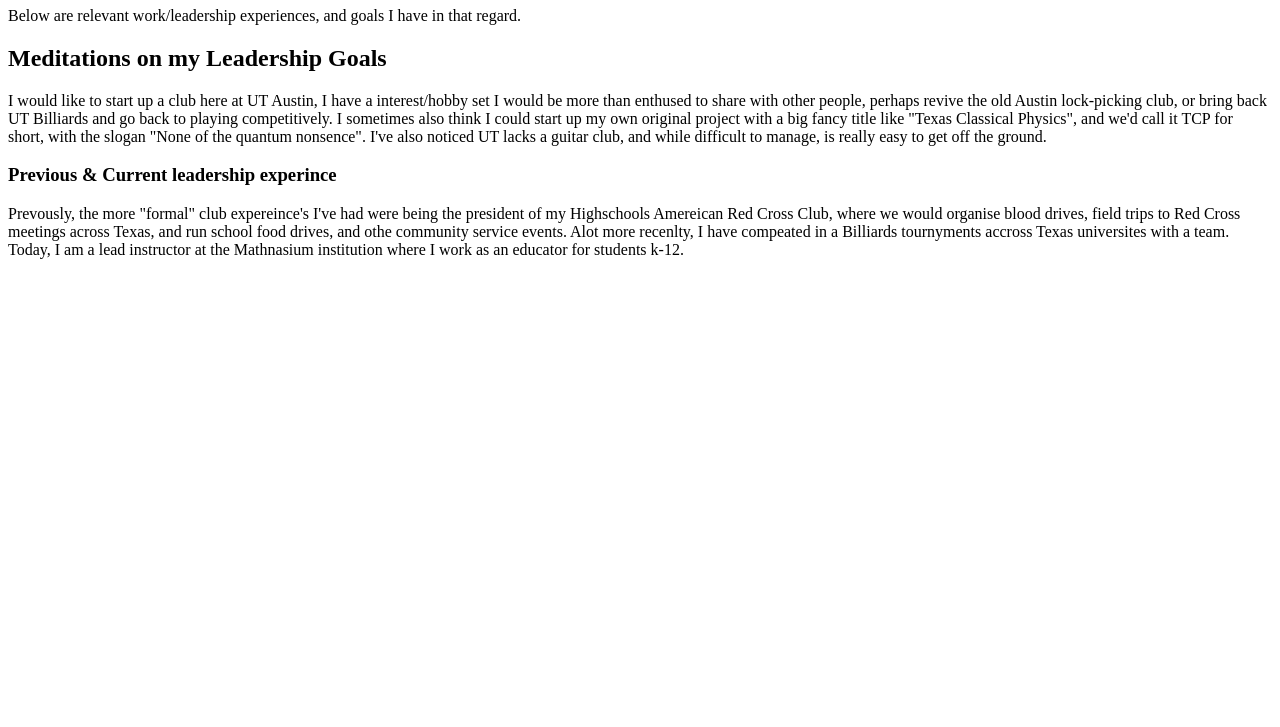
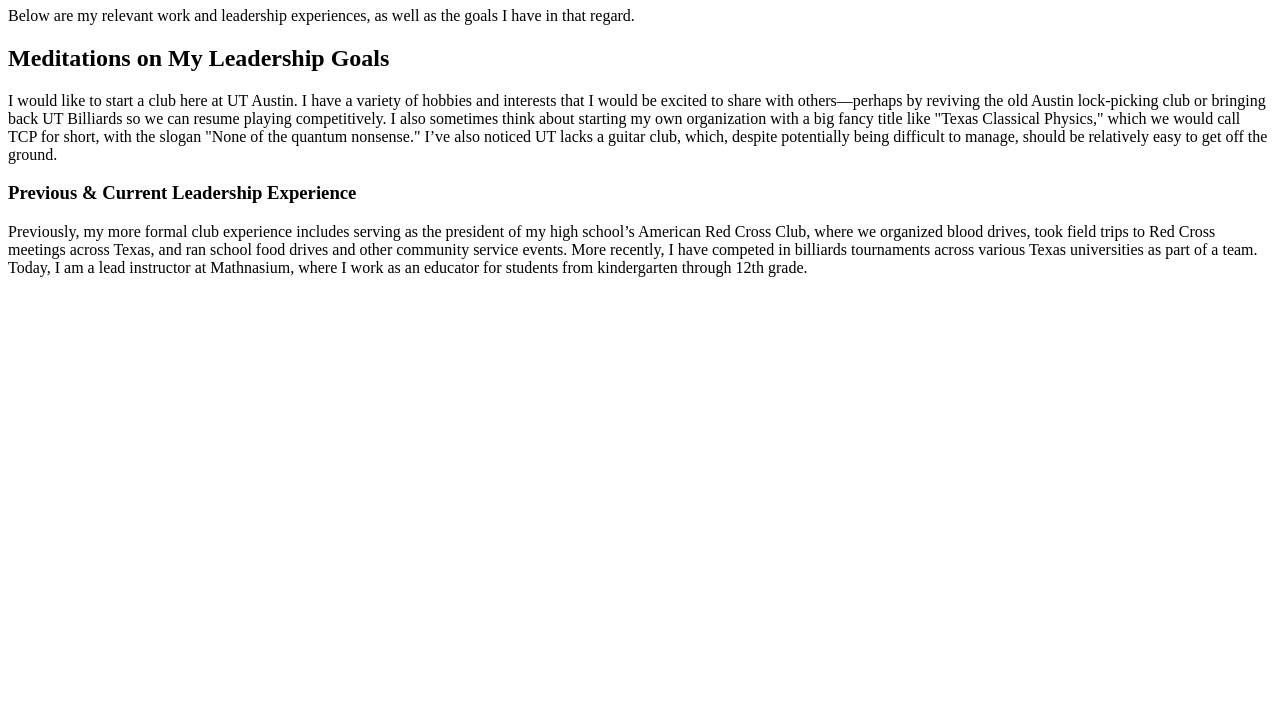
Before and after one commit to Edinburgh701/disk, a plain HTML site: page Hello.html in a window 1280 px wide. Shown: the part 73-800 px from the top of the page. Drawn offline with Linux system fonts and the light colour scheme.

Commit message:
Update Hello.html

```diff
--- a/Hello.html
+++ b/Hello.html
@@ -7,24 +7,24 @@
 </head>
 <body>
 
-  <h1>Leadership goals and experience</h1>
+  <h1>Leadership Goals and Experience</h1>
 
-  <p> Below are relevant work/leadership experiences, and goals I have in that regard.</p>
+  <p>Below are my relevant work and leadership experiences, as well as the goals I have in that regard.</p>
 
-  <h2>Meditations on my Leadership Goals</h2>
+  <h2>Meditations on My Leadership Goals</h2>
   <p>
-    I would like to start up a club here at UT Austin, I have a interest/hobby set I would be more than enthused to share with other people, perhaps revive the old
-    Austin lock-picking club, or bring back UT Billiards and go back to playing competitively. I sometimes also think I could start up my own original project with
-    a big fancy title like "Texas Classical Physics", and we'd call it TCP for short, with the slogan "None of the quantum nonsence". I've also noticed UT lacks a guitar
-    club, and while difficult to manage, is really easy to get off the ground.
+    I would like to start a club here at UT Austin. I have a variety of hobbies and interests that I would be excited to share with others—perhaps by reviving the old
+    Austin lock-picking club or bringing back UT Billiards so we can resume playing competitively. I also sometimes think about starting my own organization with
+    a big fancy title like "Texas Classical Physics," which we would call TCP for short, with the slogan "None of the quantum nonsense." I’ve also noticed UT lacks a guitar
+    club, which, despite potentially being difficult to manage, should be relatively easy to get off the ground.
   </p>
 
-  <h3>Previous & Current leadership experince</h3>
+  <h3>Previous & Current Leadership Experience</h3>
   <p>
-    Prevously, the more "formal" club expereince's I've had were being the president of my Highschools Amereican Red Cross Club, where we would organise blood drives, field
-    trips to Red Cross meetings across Texas, and run school food drives, and othe community service events. Alot more recenlty, I have compeated in a Billiards tournyments
-    accross Texas universites with a team. Today, I am a lead instructor at the Mathnasium institution where I work as an educator for students k-12.
-
+    Previously, my more formal club experience includes serving as the president of my high school’s American Red Cross Club, where we organized blood drives, took field
+    trips to Red Cross meetings across Texas, and ran school food drives and other community service events. More recently, I have competed in billiards tournaments
+    across various Texas universities as part of a team. Today, I am a lead instructor at Mathnasium, where I work as an educator for students from kindergarten through
+    12th grade.
   </p>
 
 </body>
```
